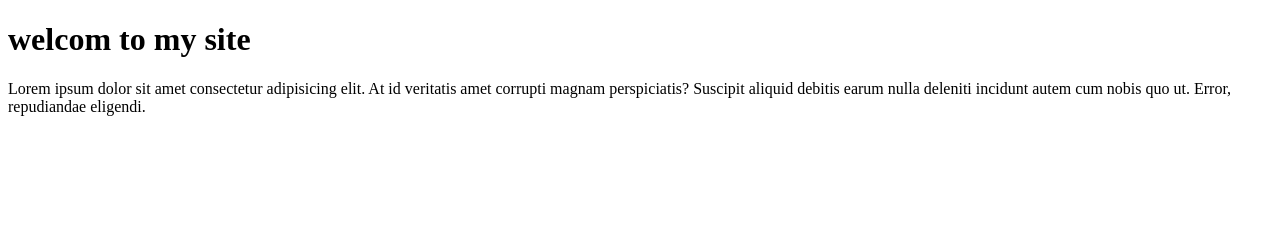
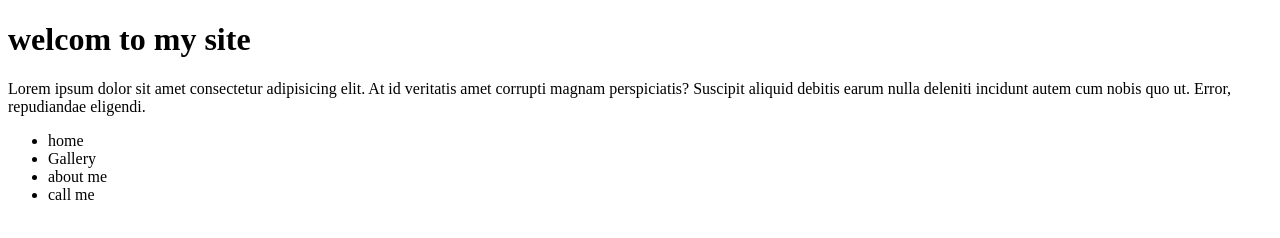
Before and after one commit to narges1986/myproject, a plain HTML site: page index.html in a window 1280 px wide. Drawn offline with Linux system fonts and the light colour scheme.

Commit message:
added ul

```diff
--- a/index.html
+++ b/index.html
@@ -13,5 +13,11 @@
       amet corrupti magnam perspiciatis? Suscipit aliquid debitis earum nulla
       deleniti incidunt autem cum nobis quo ut. Error, repudiandae eligendi.
     </p>
+    <ul>
+      <li>home</li>
+      <li>Gallery</li>
+      <li>about me</li>
+      <li>call me</li>
+    </ul>
   </body>
 </html>
```
